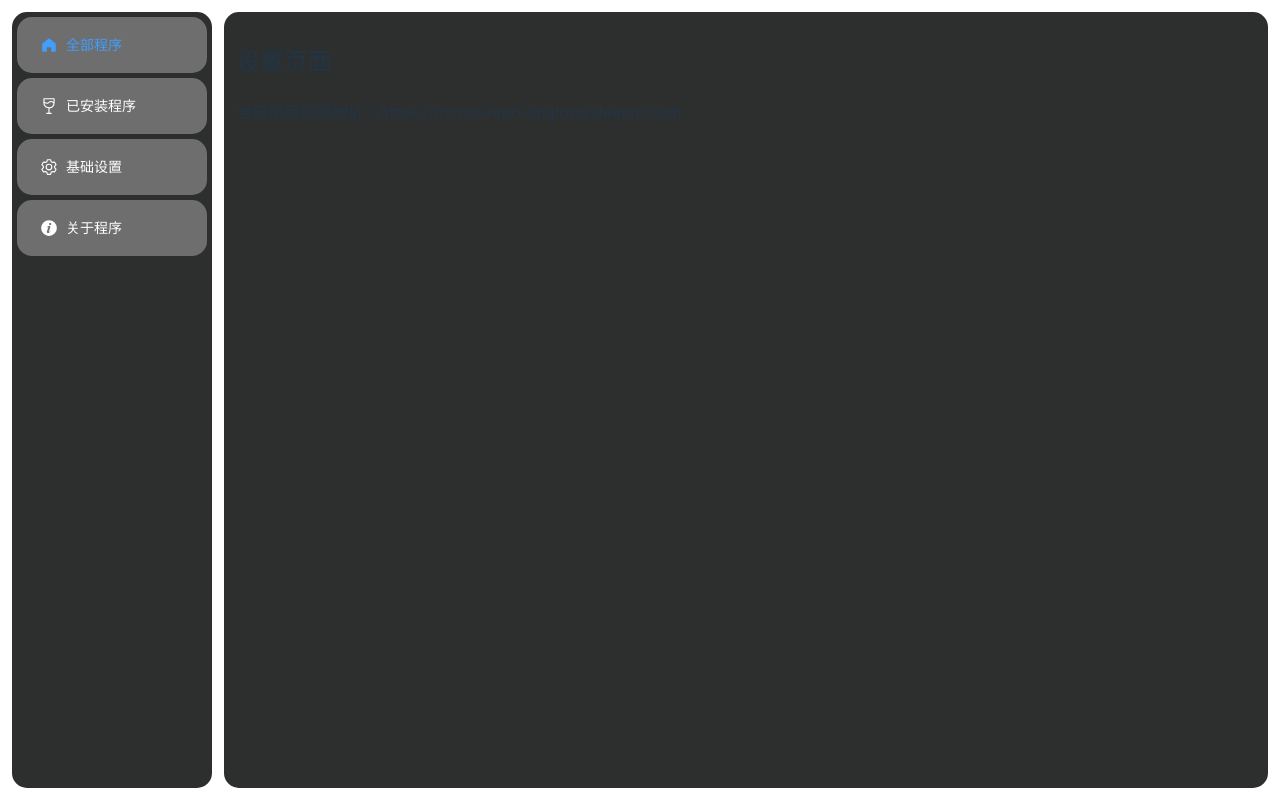
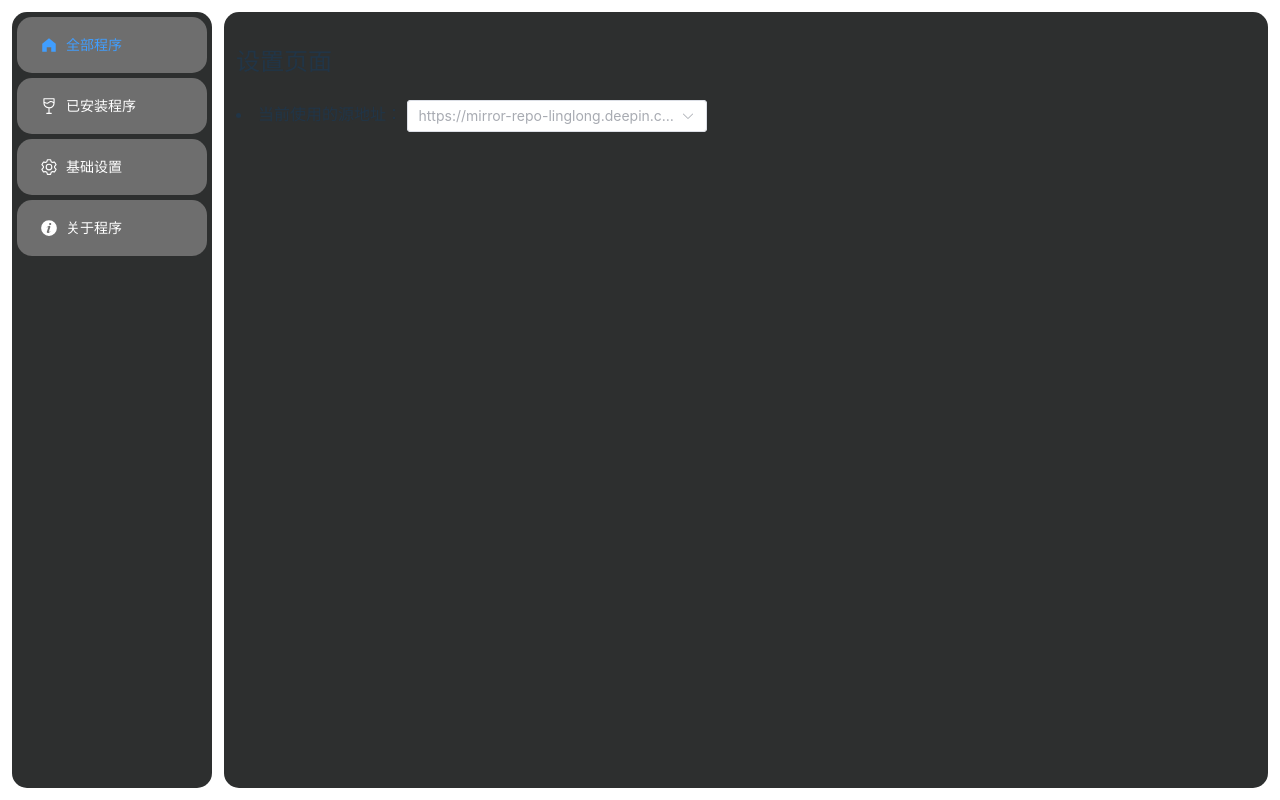
Before and after one commit to GershonWang/linglong-store, a Vue app: page /#/config_menu in a window 1280 px wide. Built offline with nearby package versions, Linux system fonts and the light colour scheme.

Commit message:
修改部分BUG

```diff
--- a/src/pages/mainView/AllServPage/index.vue
+++ b/src/pages/mainView/AllServPage/index.vue
@@ -1,4 +1,11 @@
 <template>
+    <div class="search" style="margin: 10px auto;text-align: center;">
+        <el-input v-model="searchName" placeholder="请输入要搜索的程序名" style="width: 300px;" @keydown.enter="submit">
+            <template #prefix>
+            <el-icon class="el-input__icon"><search /></el-icon>
+            </template>
+        </el-input>
+    </div>
     <div class="container" ref="containRef" @scroll="handleScroll">
         <el-row>
             <el-col style="padding:10px" v-for="(item, index) in displayedItems" :key="index" :span="num">
@@ -20,6 +27,7 @@ import Card from "@/components/Card.vue";
 const displayedItems = reactive<CardFace[]>([]); // 用于存储当前显示的卡片对象
 const installedItems = reactive<CardFace[]>([]); // 用于存储当前系统已安装的卡片对象
 const containRef = ref<HTMLElement | null>();
+const searchName = ref('');
 const num = ref(6);
 let pageNo = 1;
 let pageSize = 12;
@@ -56,6 +64,13 @@ function calculateSpan() {
     // 分页查询第一页程序
     fetchData(pageNo, pageSize);
 }
+function submit() {
+    ElNotification({
+        title: '操作错误',
+        message: '功能暂未实现',
+        type: 'error',
+    });
+}
 // 滚动条监听事件
 const handleScroll = () => {
     if (containRef.value) {
@@ -63,7 +78,9 @@ const handleScroll = () => {
         const windowHeight = containRef.value.clientHeight; // 获取窗口高度
         const contentHeight = containRef.value.scrollHeight; // 获取内容高度
         const scrollbarHeight = contentHeight - windowHeight; // 计算滚动条长度
-        if (scrollPosition != 0 && scrollbarHeight != 0 && scrollbarHeight >= scrollPosition && scrollbarHeight - parseInt(String(scrollPosition)) <= 1) {
+        if (scrollPosition != 0 && scrollbarHeight != 0
+                    && scrollbarHeight >= scrollPosition
+                    && scrollbarHeight - parseInt(String(scrollPosition)) <= 1) {
             console.log('滚动位置:', scrollPosition);
             console.log('窗口高度:', windowHeight);
             console.log('内容高度:', contentHeight);
@@ -103,7 +120,6 @@ const installedResListener = (_event: any, data: string) => {
 }
 const installListener = (_event: any, data: any) => {
     console.log(data);
-    calculateSpan();
     ElNotification({
         title: '安装成功',
         message: '成功安装',
@@ -112,7 +128,6 @@ const installListener = (_event: any, data: any) => {
 };
 const uninstallListener = (_event: any, data: any) => {
     console.log(data);
-    calculateSpan();
     ElNotification({
         title: '卸载成功',
         message: '成功卸载',
--- a/src/pages/mainView/aboutMenu/index.vue
+++ b/src/pages/mainView/aboutMenu/index.vue
@@ -1,9 +1,9 @@
 <template>
     <div>
         <h1>关于页面</h1>
-        当前系统版本: 1.0.1<br>
+        当前系统版本: 1.0.2<br>
         开发作者：Jokul<br>
-        github地址：<a href="https://github.com/GershonWang/linglong_store">https://github.com/GershonWang/linglong_store</a>
+        github地址：<a href="https://github.com/GershonWang/linglong_store" target="_blank">https://github.com/GershonWang/linglong_store</a>
     </div>
 </template>
 <style scoped>
--- a/src/pages/mainView/configMenu/index.vue
+++ b/src/pages/mainView/configMenu/index.vue
@@ -1,6 +1,14 @@
 <template>
-    <div>
-        <h1>设置页面</h1>
-        当前使用的源地址：https://mirror-repo-linglong.deepin.com
-    </div>
+  <div>
+    <h1>设置页面</h1>
+    <li>
+      当前使用的源地址：
+      <el-select
+        placeholder="https://mirror-repo-linglong.deepin.com"
+        style="width: 300px"
+      >
+        <el-option label="https://mirror-repo-linglong.deepin.com" value="1" />
+      </el-select>
+    </li>
+  </div>
 </template>
```
